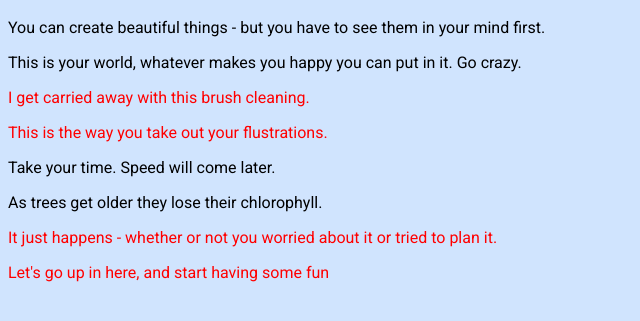
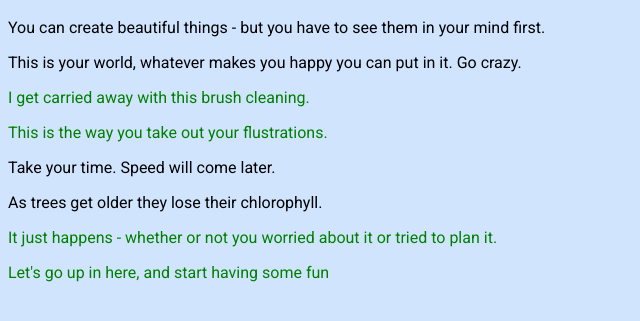
Before and after one commit to swampnet-examples/example-jquery, a plain HTML site: page www/index.html in a window 1280 px wide. Shown: the part 49-370 px from the top of the page, without its empty margins (0-640 px from the left). Drawn offline with nearby package versions, Linux system fonts and the light colour scheme.

Commit message:
add content

```diff
--- a/www/index.html
+++ b/www/index.html
@@ -23,7 +23,7 @@
             <p>As trees get older they lose their chlorophyll.</p>
         </div>
 
-        <div class="bob">
+        <div class="bob capture-mouseover">
             <p>It just happens - whether or not you worried about it or tried to plan it.</p>
             <p>Let's go up in here, and start having some fun</p>
         </div>
--- a/www/scripts/script.js
+++ b/www/scripts/script.js
@@ -1,6 +1,15 @@
 $(document).ready(function() {
     console.log("ready!");
 
-    // Highligh all all paragraphs under all 'bob' divs
-    $('div.bob p').addClass('highlight');
+    // bobify all paragraphs under all 'bob' divs
+    $('div.bob p').addClass('bobify');
+
+    // Anything with a class of capture-mouseover, do something when we mouseover
+    $('.capture-mouseover').on('mouseover', function() {
+        $(this).addClass('highlight');
+    });
+
+    $('.capture-mouseover').on('mouseleave', function() {
+        $(this).removeClass('highlight');
+    });
 });
--- a/www/styles/style.css
+++ b/www/styles/style.css
@@ -4,5 +4,9 @@ body {
 }
 
 .highlight {
-    color: red;
+    background-color: red;
 }
+
+.bobify {
+    color: green;
+}
```
